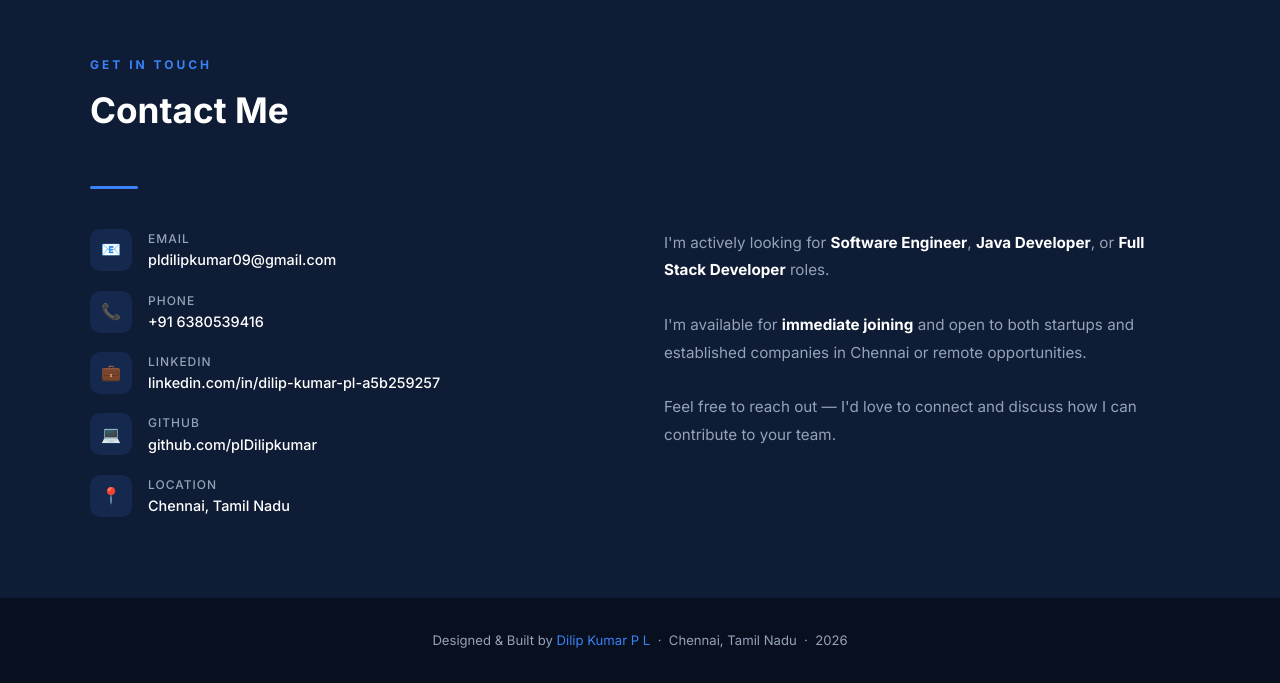
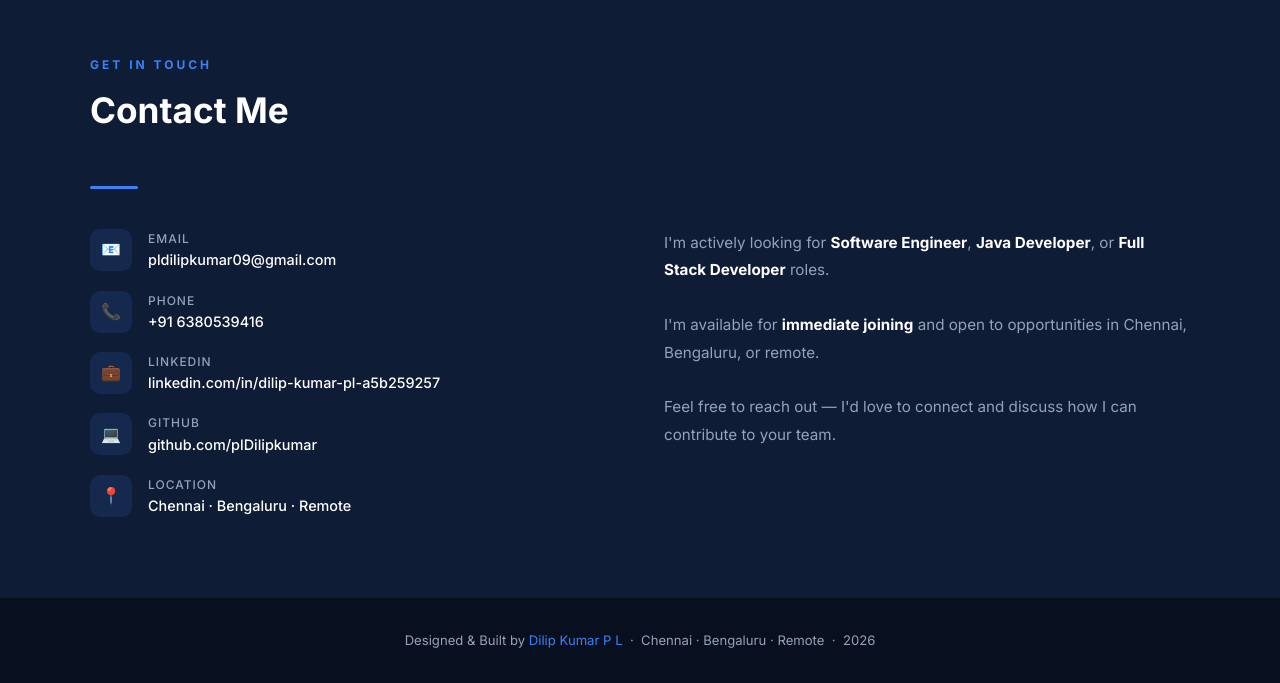
Before and after one commit to plDilipkumar/portfolio, a plain HTML site: page index.html in a window 1280 px wide. Shown: the part 8796-9479 px from the top of the page. Drawn offline with Linux system fonts and the light colour scheme.

Commit message:
Update contact location preferences to Chennai, Bengaluru, and remote

```diff
--- a/index.html
+++ b/index.html
@@ -753,14 +753,14 @@
           <div class="contact-icon">📍</div>
           <div class="contact-detail">
             <span class="label">Location</span>
-            <span>Chennai, Tamil Nadu</span>
+            <span>Chennai · Bengaluru · Remote</span>
           </div>
         </div>
       </div>
       <div class="contact-note">
         <p>I'm actively looking for <strong>Software Engineer</strong>, <strong>Java Developer</strong>, or <strong>Full Stack Developer</strong> roles.</p>
         <br/>
-        <p>I'm available for <strong>immediate joining</strong> and open to both startups and established companies in Chennai or remote opportunities.</p>
+        <p>I'm available for <strong>immediate joining</strong> and open to opportunities in Chennai, Bengaluru, or remote.</p>
         <br/>
         <p>Feel free to reach out — I'd love to connect and discuss how I can contribute to your team.</p>
       </div>
@@ -770,7 +770,7 @@
 
 <!-- FOOTER -->
 <footer>
-  <p>Designed & Built by <span>Dilip Kumar P L</span> &nbsp;·&nbsp; Chennai, Tamil Nadu &nbsp;·&nbsp; 2026</p>
+  <p>Designed & Built by <span>Dilip Kumar P L</span> &nbsp;·&nbsp; Chennai · Bengaluru · Remote &nbsp;·&nbsp; 2026</p>
 </footer>
 
 </body>
```
